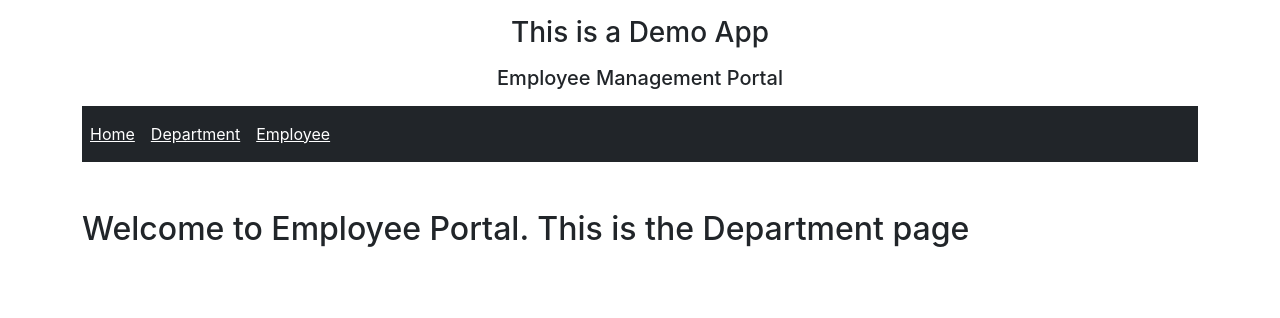
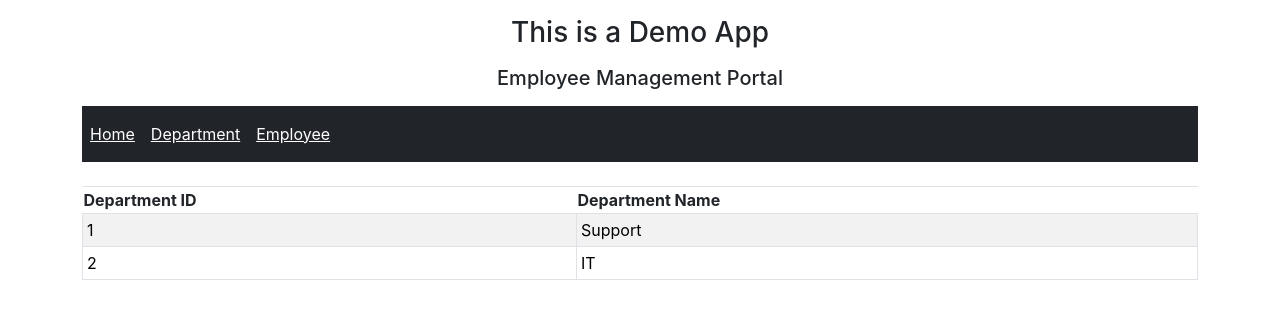
Before and after one commit to sphelelemendu/react-and-webapi-upskilling-front-end, a React (Create React App) app: page /Department in a window 1280 px wide. Shown: the top 318 px of the page. Built offline with nearby package versions, Linux system fonts and the light colour scheme.

Commit message:
Implemented a table and loaded data manually into this table, this data will later be loaded by data from the api

```diff
--- a/src/Components/Department.js
+++ b/src/Components/Department.js
@@ -1,12 +1,43 @@
-import React, {Component} from "react";
+import React, { Component } from "react";
+import { Table } from "react-bootstrap";
 
-export class Department extends Component{
+export class Department extends Component {
 
-    render(){
-        return(
-            <div className="mt-5 d-flex justify-content-left">
-                <h2>Welcome to Employee Portal. This is the Department page</h2>
-            </div>
+    constructor(props) {
+        super(props)
+        this.state = { deps: [] }
+    }
+
+    componentDidMount(){
+        this.refreshList()
+    }
+
+    refreshList() {
+        this.setState({
+            deps: [{ "DepartmentID": 1, "DepartmentName": "Support" }, { "DepartmentID": 2, "DepartmentName": "IT" }]
+        })
+    }
+
+    render() {
+        const { deps } = this.state
+        return (
+            <Table className="mt-4" striped bordered hover size="sm">
+                <thead>
+                    <th>Department ID</th>
+                    <th>Department Name</th>
+                </thead>
+                <tbody>
+                    {deps.map(dep =>
+                        <tr key={dep.DepartmentID}>
+                            <td>{dep.DepartmentID}</td>
+                            <td>{dep.DepartmentName}</td>
+                        </tr>
+
+                    )}
+
+                </tbody>
+
+            </Table>
         );
     }
 }
```
